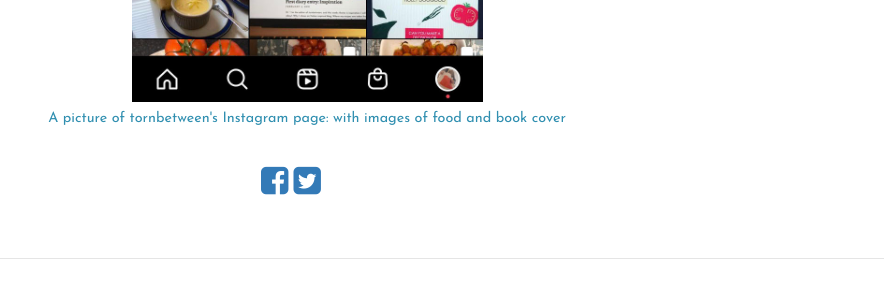
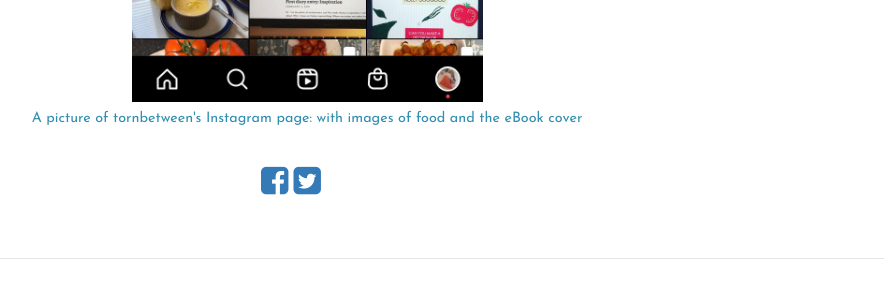
Before and after one commit to Hol1999/Hollyrecipewebsite, a Jekyll site: the page built from _posts/2021-02-20-third-diary-entry-typefaces.md, in a window 1280 px wide and 900 px high, scrolled down 2231 px. Shown: the part 386-686 px from the top of the window, without its empty margins (349-1233 px from the left). Built offline with Jekyll 4.4.1, drawn with Linux system fonts in a browser that asks for light colours; some web fonts are replaced.

Commit message:
Update Post “2021-02-20-third-diary-entry-typefaces”

```diff
--- a/_posts/2021-02-20-third-diary-entry-typefaces.md
+++ b/_posts/2021-02-20-third-diary-entry-typefaces.md
@@ -27,6 +27,4 @@ Link to the history of Italian Old Style: <http://luc.devroye.org/fonts-89056.ht
 
 * I have written up my six recipes, each including an image of the food I have made (which I have also uploaded onto my tornbetween_ Instagram account). For each of the recipes,  I wrote an introduction to the different dishes, some with the history of the food. Which were interesting to research, in their own right. I have made progress on my HTML and CSS and will upload the coding to my GitHub in the very near future. I have written up 3 out of my 6 blogs consecutively every Saturday, there may potentially be more.
 
-
-
-  ![A picture of tornbetween's Instagram page: with images of food and book cover](../uploads/instagramtornbetween.jpg "tornbetween's Instagram account")
+  ![A picture of tornbetween's Instagram page: with images of food and the eBook cover](../uploads/instagramtornbetween.jpg "tornbetween's Instagram account")
```
